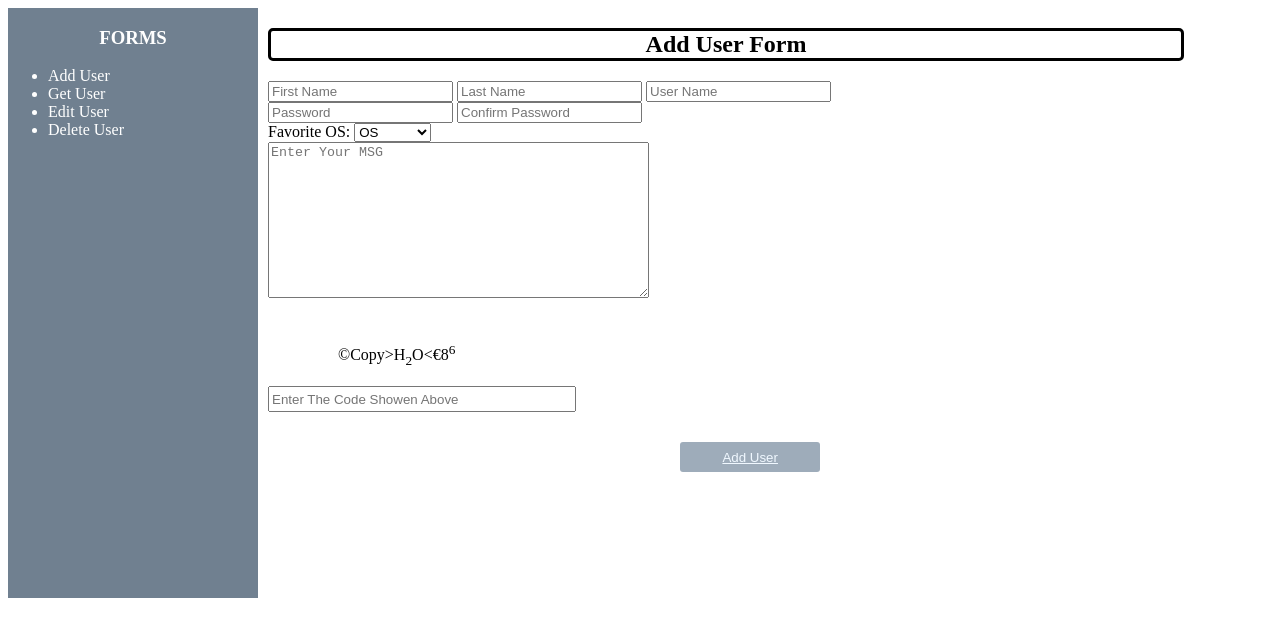
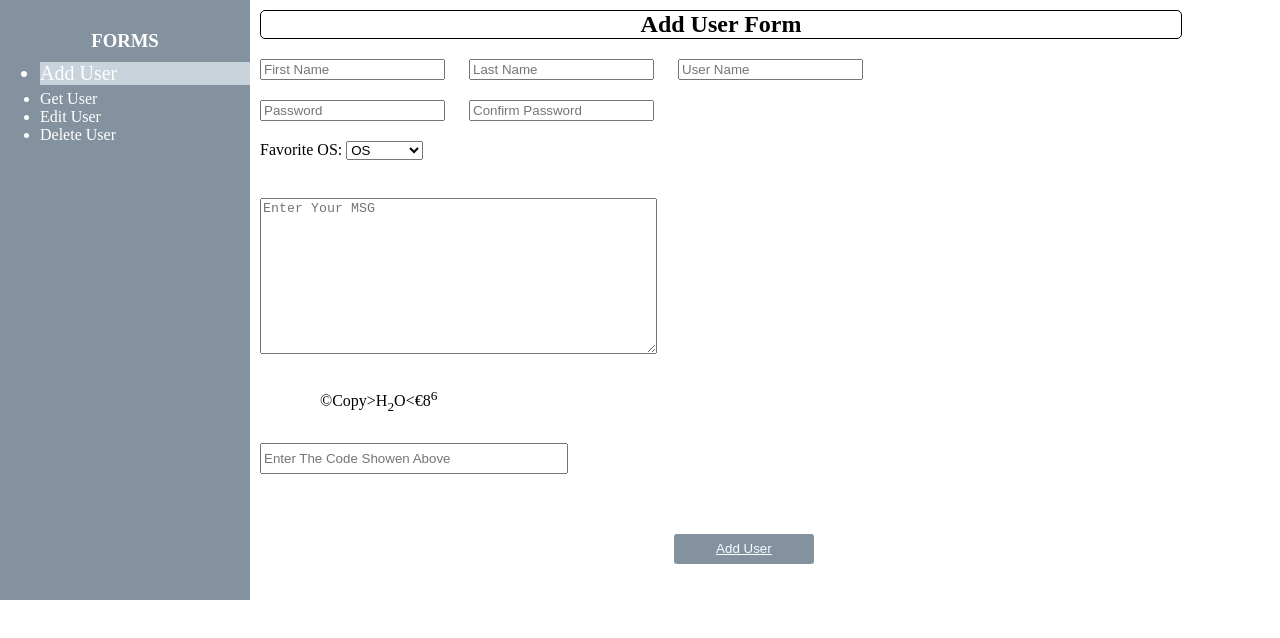
Before and after one commit to faisalkoutait/front-end_projects, a plain HTML site: page Project_4/index.html in a window 1280 px wide. Drawn offline with Linux system fonts and the light colour scheme.

Commit message:
new apdate

```diff
--- a/Project_4/index.html
+++ b/Project_4/index.html
@@ -11,21 +11,22 @@
     <div class="div_1">
         <h3 class="a">FORMS</h3>
         <ul class="b">
-            <li>Add User</li>
-            <li>Get User</li>
-            <li>Edit User</li>
-            <li>Delete User</li>
+            <li class="x">Add User</li>
+            <li class="hov1">Get User</li>
+            <li class="hov1">Edit User</li>
+            <li class="hov1">Delete User</li>
         </ul>
     </div>
     <div class="div_2">
-        <h2 class="Add1">Add User Form</h2>
-        <input type="text" placeholder="First Name">
-        <input type="text" placeholder="Last Name">
-        <input type="text" placeholder="User Name">
+        <h2 class="Add1 in1">Add User Form</h2>
+        <input class="in1 in2" type="text" placeholder="First Name">
+        <input class="in1 in2" type="text" placeholder="Last Name">
+        <input class="in1 in2" type="text" placeholder="User Name">
         <br>
-        <input type="password" placeholder="Password">
-        <input type="text" placeholder="Confirm Password">
+        <input class="in1 in2" type="password" placeholder="Password">
+        <input class="in1 in2" type="text" placeholder="Confirm Password">
         <br>
+        <div class="in1">
         <label>Favorite OS:</label>
         <select>
             <option hidden>OS</option>
@@ -34,17 +35,18 @@
             <option>Linux</option>
             <option>Android</option>
         </select>
+    </div>
         <br>
-        <textarea cols="45" rows="10" placeholder="Enter Your MSG"></textarea>
+        <textarea class="in1" cols="47" rows="10" placeholder="Enter Your MSG"></textarea>
         <br>
         <div class="div_3">&copy;Copy&gt;H<sub>2</sub>O&lt;&euro;8<sup>6</sup></div>
         <br>
-        <input class="inp" placeholder="Enter The Code Showen Above">
+        <input class=" in1 inp in2 "  placeholder="Enter The Code Showen Above">
         <br>
         <div class="div_4">
             <button class="btn">
                 <u>
-                    Add User
+                    <a class="z" href="#">Add User</a>
                 </u>
             </button>
         </div>
--- a/Project_4/style.css
+++ b/Project_4/style.css
@@ -1,36 +1,42 @@
+*{
+    margin: 0px;
+}
 .div_1{
-    background-color: slategray;
+    background-color: rgb(132, 146, 159);
     float: left;
     width: 250px;
-    height: 590px;
+    height: 600px;
     color: white;
 
 }
 .div_2{
     color: black;
     float: left;
-    margin-left: 10px;
 }
 .div_3{
     margin-left: 70px;
-    margin-top: 40px;
+    margin-top: 20px;
 }
 .a{
     text-align: center;
+    margin-top: 30px;
+    margin-bottom: 10px;
 }
 .Add1{
        text-align: center;
-       border:solid;
+       border:1.5px solid black;
        border-radius: 5px;
-       width: 910px;
+       width: 920px;
 }
 .btn{
     height: 30px;
     width: 140px;
-    background-color: rgb(158, 172, 186) ;
+    background-color:rgb(132, 146, 159);
+
     border: none;
     color: aliceblue;
     border-radius: 3px;
+    margin-top: 20px;
 }
 .div_4{
    margin-left: 45%;
@@ -38,5 +44,28 @@
 }
 .inp{
     width: 300px;
-    height: 20px;
+    height: 25px;
 }
+.in1{
+margin: 10px;
+}
+.z{
+    color: azure;
+}
+.x{
+    margin-bottom: 5px;
+}
+.hov1:hover{
+  font-size: 20px;
+  background-color: rgb(201, 211, 219);
+}
+.Add1:hover{
+    background-color:rgb(132, 146, 159) ;
+}
+.in2:hover{
+background-color: rgb(224, 229, 233);
+}
+.x{
+    background-color: rgb(201, 211, 219) ;
+    font-size:20px ;
+}
```
